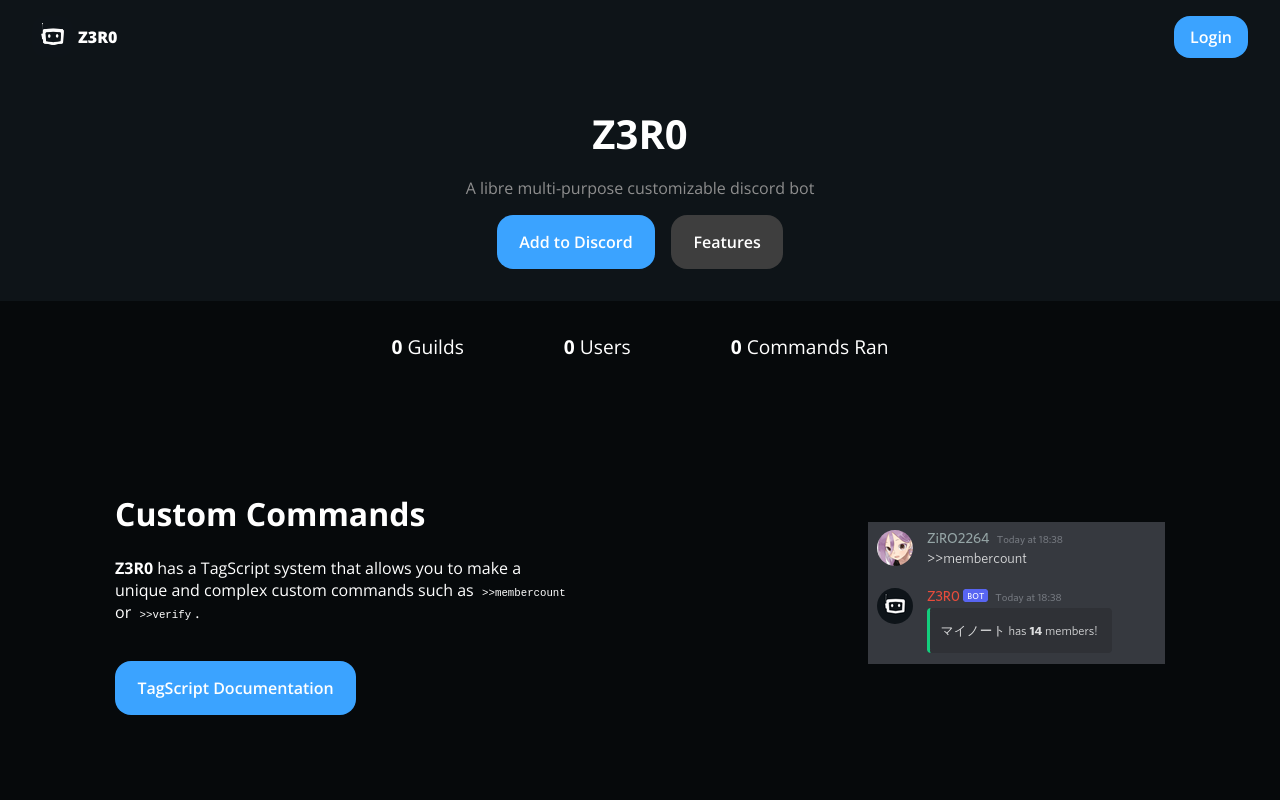
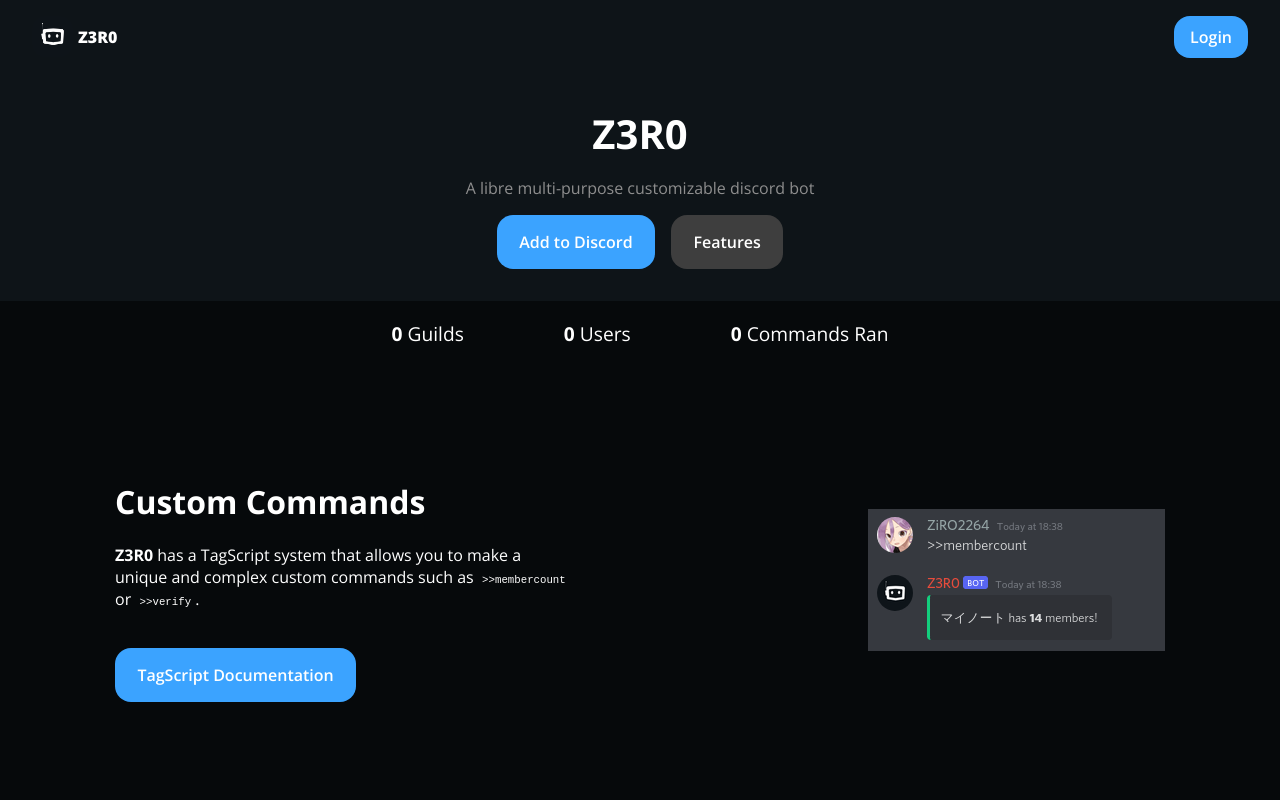
Before and after one commit to ZiRO-Bot/cockpit, a Vue app: page / in a window 1280 px wide. Shown: the top 800 px of the page. Built offline with nearby package versions, Linux system fonts and the light colour scheme; no server answers.

Commit message:
style: Slight adjustment

```diff
--- a/src/ui/Home.vue
+++ b/src/ui/Home.vue
@@ -134,7 +134,7 @@ img.zoomable {
 }
 .botstats {
     padding: 1.5rem;
-    padding-top: 2rem;
+    padding-top: 1.2rem;
     display: flex;
     flex-wrap: wrap;
     align-content: center;
```
